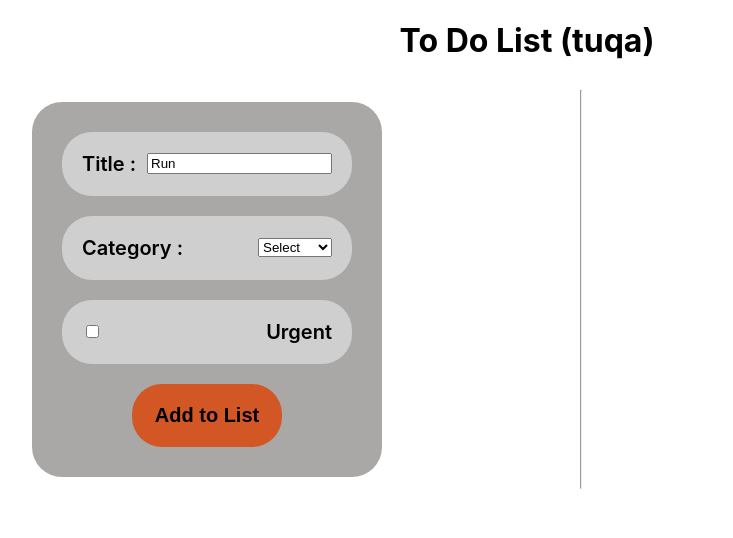
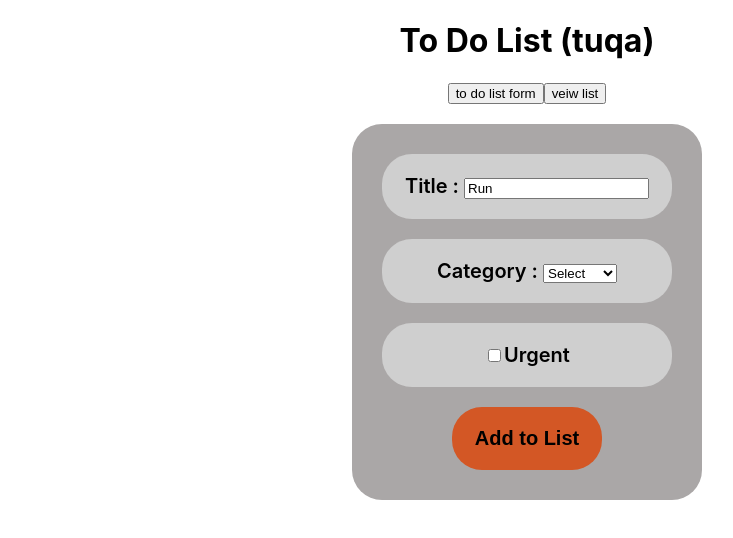
Before and after one commit to meeraqunaibi/to-do-list, a React (Create React App) app: page / in a window 1280 px wide. Shown: the top 538 px of the page, without its empty margins (113-846 px from the left). Built offline with nearby package versions, Linux system fonts and the light colour scheme.

Commit message:
make pages

```diff
--- a/src/App.css
+++ b/src/App.css
@@ -9,7 +9,8 @@
 .appbody {
   text-align: center;
   display: flex;
-  flex-direction: row;
-  justify-content: space-around;
+  flex-direction: column;
+  justify-content: center;
+  align-items: center;
 
 }
--- a/src/App.jsx
+++ b/src/App.jsx
@@ -1,10 +1,13 @@
 import { useState } from "react";
 import "./App.css";
-import Form from "./components/form/form.component";
-import List from "./components/list/list.component";
+
+
+import FormPage from "./components/pages/formpage/form.page";
+import LIstViewPage from "./components/pages/listviewpage/listview.page";
 
 function App() {
   const [items, setItems] = useState([]);
+  const [currentpage, changepage] = useState("form");
 
   const addItem = (item) => {
     setItems([...items, item]);
@@ -19,10 +22,17 @@ function App() {
     <div className="App">
       <h1>To Do List (tuqa)</h1>
       <div className="appbody">
-        <Form addItem={addItem} />
+        {/* <Form addItem={addItem} />
         <br/>
         <hr/>
-        <List items={items} ondelete={deletefun} />
+        <List items={items} ondelete={deletefun} /> */}
+        <div>
+          <button onClick={() => changepage("form")}>to do list form</button>
+          <button onClick={() => changepage("listview")}>veiw list </button>
+        </div>
+
+        {currentpage === "form" && <FormPage addItem={addItem} />}
+        {currentpage === "listview" && <LIstViewPage items={items} ondelete={deletefun}/>}
       </div>
     </div>
   );
--- a/src/components/list/list.component.jsx
+++ b/src/components/list/list.component.jsx
@@ -16,7 +16,7 @@ const List = (props) => {
     <div className="items-list">
       <ul >
         {props.items.map((item, index) => (
-          <li key={item.id} className={`row ${item.urgent?'urgent':''}`}>
+          <li key={item.id} className={`rowlist row ${item.urgent?'urgent':''}`}>
             <div className="data">
             <h2>
               {/* {index + 1}
--- a/src/components/list/list.css
+++ b/src/components/list/list.css
@@ -11,13 +11,14 @@
 
 
 }
-.row{
+.rowlist{
 
     list-style-type: none;
     display: flex;
-
     justify-content: space-between;
     align-items: center;
+    height: 100px;
+
 
 }
 
--- /dev/null
+++ b/src/components/pages/formpage/form.page.jsx
@@ -0,0 +1,6 @@
+import Form from "../../form/form.component";
+
+const FormPage = (props) => {
+  return (<Form addItem={props.addItem} />);
+};
+export default FormPage;
--- /dev/null
+++ b/src/components/pages/listviewpage/listview.page.jsx
@@ -0,0 +1,14 @@
+import List from "../../list/list.component";
+
+const LIstViewPage = (props) => {
+  return (
+    <div>
+      {props.items.length > 0 ?
+        <List items={props.items} ondelete={props.ondelete} />
+       :
+        <div>there is no items added !</div>
+      }
+    </div>
+  );
+};
+export default LIstViewPage;
```
